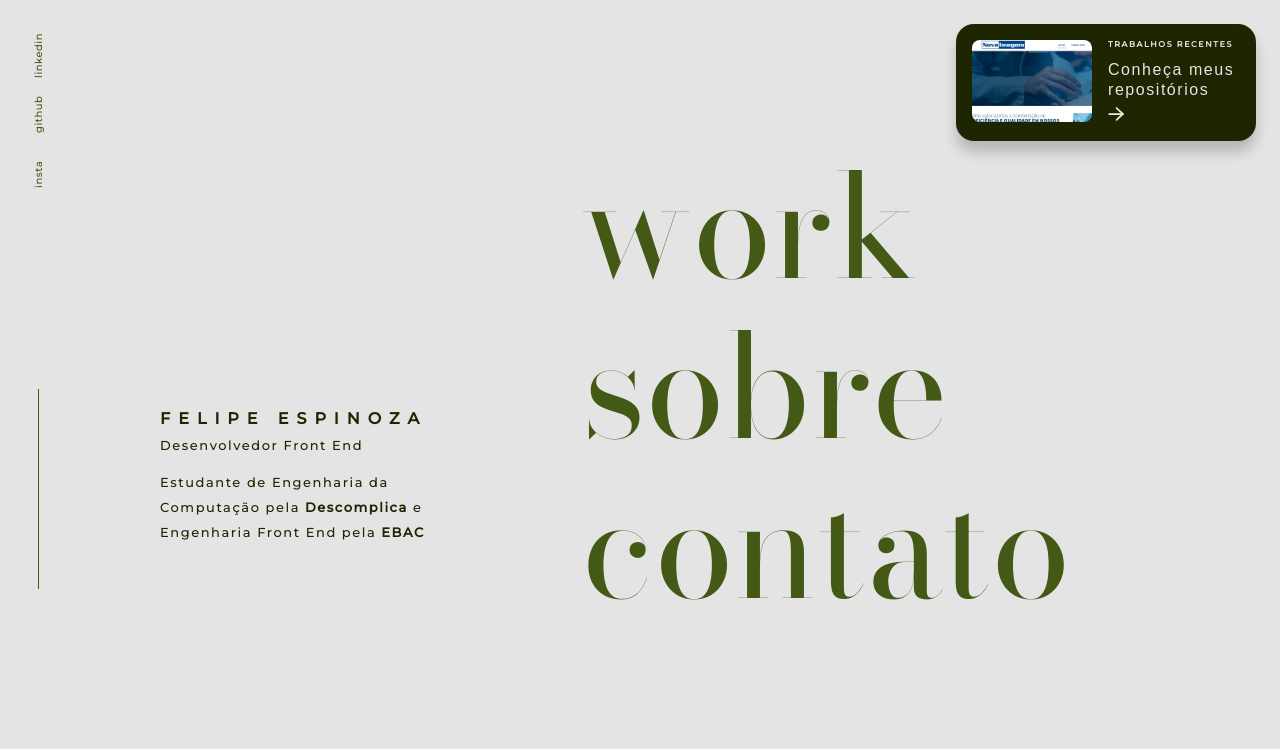
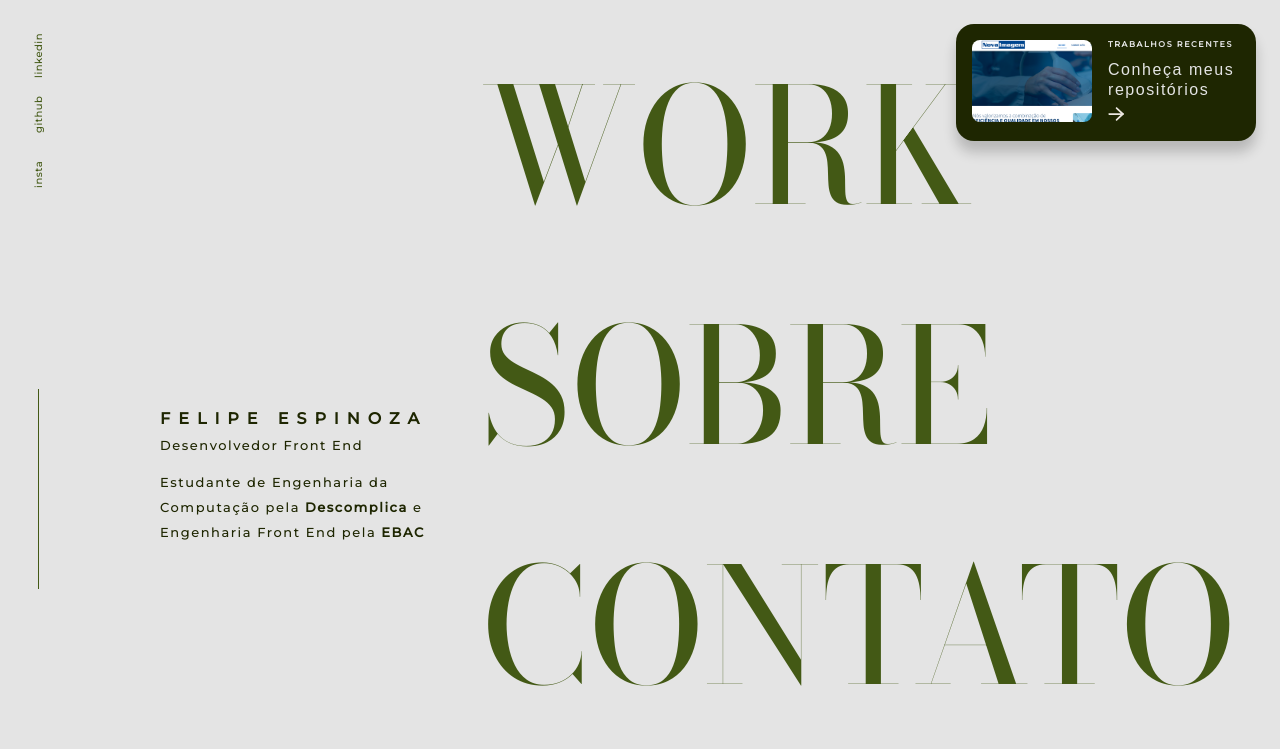
Before and after one commit to fde95/newPortfolio, a plain HTML site: page index.html in a window 1280 px wide. Drawn offline with nearby package versions, Linux system fonts and the light colour scheme; files that its build step writes are made by us from their sources.

Commit message:
Correção de HTML e CSS

```diff
--- a/index.html
+++ b/index.html
@@ -83,7 +83,7 @@
         <div class="section-right">
             <div class="nav">
                 <div class="nav-item">
-                    <a href="" class="nav-link">Work</a>
+                    <a href="https://github.com/fde95" target="_blank" class="nav-link">Work</a>
                     <div class="nav-underline"></div>
                 </div>
                 <div class="nav-item">
--- a/main.css
+++ b/main.css
@@ -214,9 +214,10 @@ p{
     color:#435915;
     text-align: left;
     text-transform: lowercase ;
-    font-size: 9em;
+    text-transform: uppercase;
+    font-size: 10em;
     font-weight: 400;
-    line-height: 1em;
+    line-height: 1.4em;
     text-decoration: none;
     transition: .3s ease-in-out, color .3s ease-in-out;
     transform: .3s ease-in-out;
```
